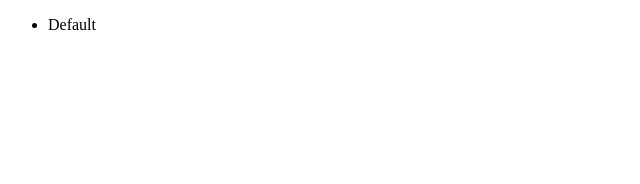
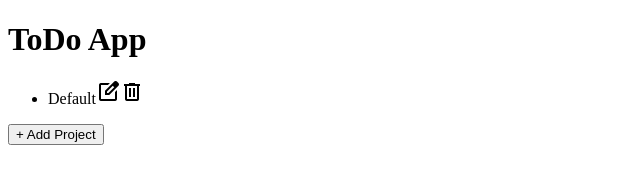
Before and after one commit to OguzhanKadakal/todo-app, a website built with webpack: page src/index.html in a window 1280 px wide. Shown: the whole page, without its empty margins (0-640 px from the left). Built offline with nearby package versions, Linux system fonts and the light colour scheme.

Commit message:
Add Material Symbols font, enhance project item rendering with icons, and implement UI elements for app logo and add project button

```diff
--- a/src/index.html
+++ b/src/index.html
@@ -5,6 +5,7 @@
     <meta name="viewport" content="width=device-width, initial-scale=1.0" />
     <meta name="description" content="Manage your tasks and projects efficiently with this JavaScript-powered Todo App." />
     <meta name="keywords" content="todo, tasks, projects, productivity" />
+    <link href="https://fonts.googleapis.com/css2?family=Material+Symbols+Outlined" rel="stylesheet" />
     <title> <%= htmlWebpackPlugin.options.title %> </title>
   </head>
   <body>
--- a/src/modules/appState.js
+++ b/src/modules/appState.js
@@ -29,7 +29,6 @@ class AppState {
         this.selectedProject = defaultProject;
     }
 
-    //setSelectedProject
 }
 
 
--- a/src/modules/domLogic.js
+++ b/src/modules/domLogic.js
@@ -1,6 +1,7 @@
 import Project from "./project";
 import Todo from "./todo.js";
 import AppState from "./appState.js";
+import { id } from "date-fns/locale";
 
 // Create an instance of AppState
 const appState = new AppState();
@@ -21,12 +22,18 @@ export function initializeUI() {
   const sidebarEl = createElement("div", { class: "left-sidebar" });
   const mainEl = createElement("div", { class: "content-container" });
   app.append(sidebarEl, mainEl);
+  renderAppLogo()
   renderProjectContainer();
   renderProjectItems();
+  renderAddProjectButton()
 }
 
 function createProjectContainer(id) {
   return createElement("ul", { id: id });
+}
+
+function createIcon(iconClassName, iconText) {
+  return createElement("span", { class: iconClassName }, iconText);
 }
 
 function renderProjectContainer() {
@@ -34,10 +41,27 @@ function renderProjectContainer() {
   const projectContainer = createProjectContainer("project-container");
   leftSidebar.append(projectContainer);
 }
+
 function renderProjectItems() {
     const projectContainer = document.querySelector("#project-container");
     appState.projects.forEach((p) => {
-        const projectItem = createElement("li", { id: `${p.id}` }, p.title);
+        const projectItem = createElement("li", { id: `${p.id}`, class:"project-item" }, p.title);
+        const editIcon = createIcon("material-symbols-outlined", "edit_square");
+        const deleteIcon = createIcon("material-symbols-outlined", "delete")
+        projectItem.append(editIcon);
+        projectItem.append(deleteIcon);
         projectContainer.append(projectItem);
     });
 }
+
+function renderAppLogo() {
+  const leftSidebar = document.querySelector(".left-sidebar");
+  const appLogo = createElement("h1", {id: "title"}, "ToDo App");
+  leftSidebar.append(appLogo)
+}
+
+function renderAddProjectButton() {
+  const leftSidebar = document.querySelector(".left-sidebar");
+  const addProjectButton = createElement("button", {id: "add-project-btn"}, "+ Add Project");
+  leftSidebar.append(addProjectButton)
+}
```
